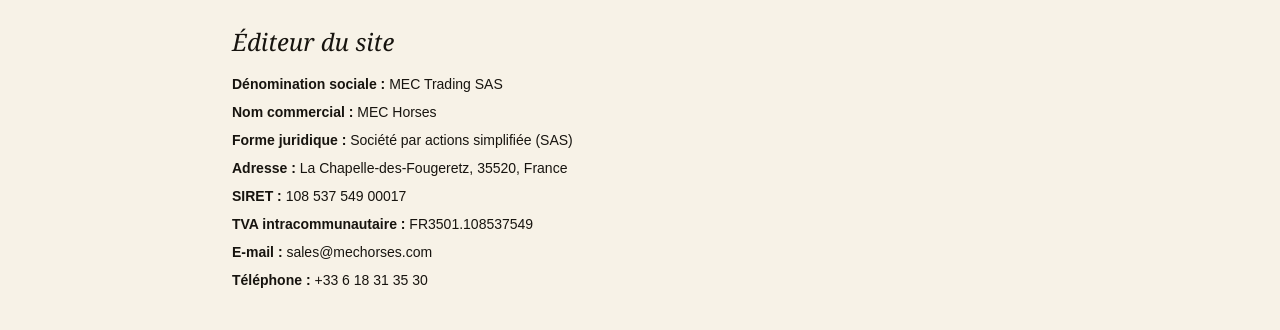
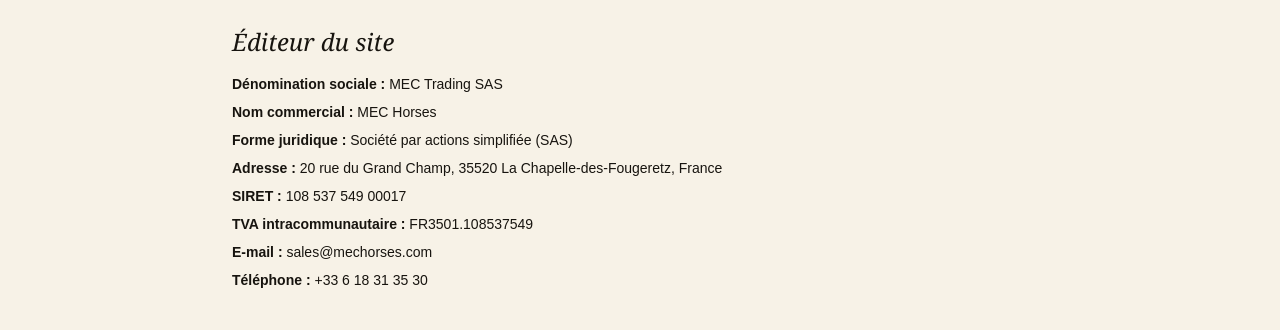
Before and after one commit to mectrading77-MMG/mec-trading-horses, a Next.js app in the folder mec-trading-horses/mec-trading/: page /en/legal/mentions-legales in a window 1280 px wide. Shown: the part 356-686 px from the top of the page. Built offline with nearby package versions, Linux system fonts and the light colour scheme.

Commit message:
Update legal notice with full registered address

```diff
--- a/mec-trading-horses/mec-trading/src/app/[locale]/(site)/legal/mentions-legales/page.tsx
+++ b/mec-trading-horses/mec-trading/src/app/[locale]/(site)/legal/mentions-legales/page.tsx
@@ -5,7 +5,7 @@ export default function MentionsLegalesPage() {
       <h1 className="mt-4 font-display text-4xl italic sm:text-5xl">Mentions légales</h1>
       <p className="mt-5 text-sm leading-7 text-charcoal/65">Informations relatives à l’éditeur du site mechorses.com, conformément à la réglementation française applicable.</p>
       <div className="mt-10 space-y-8 text-sm leading-7">
-        <section><h2 className="font-display text-2xl italic">Éditeur du site</h2><p className="mt-3"><strong>Dénomination sociale :</strong> MEC Trading SAS<br/><strong>Nom commercial :</strong> MEC Horses<br/><strong>Forme juridique :</strong> Société par actions simplifiée (SAS)<br/><strong>Adresse :</strong> La Chapelle-des-Fougeretz, 35520, France<br/><strong>SIRET :</strong> 108 537 549 00017<br/><strong>TVA intracommunautaire :</strong> FR3501.108537549<br/><strong>E-mail :</strong> sales@mechorses.com<br/><strong>Téléphone :</strong> +33 6 18 31 35 30</p></section>
+        <section><h2 className="font-display text-2xl italic">Éditeur du site</h2><p className="mt-3"><strong>Dénomination sociale :</strong> MEC Trading SAS<br/><strong>Nom commercial :</strong> MEC Horses<br/><strong>Forme juridique :</strong> Société par actions simplifiée (SAS)<br/><strong>Adresse :</strong> 20 rue du Grand Champ, 35520 La Chapelle-des-Fougeretz, France<br/><strong>SIRET :</strong> 108 537 549 00017<br/><strong>TVA intracommunautaire :</strong> FR3501.108537549<br/><strong>E-mail :</strong> sales@mechorses.com<br/><strong>Téléphone :</strong> +33 6 18 31 35 30</p></section>
         <section><h2 className="font-display text-2xl italic">Direction de la publication</h2><p className="mt-3">Directeur de la publication : Mostafa ABDELMONEM, représentant légal de MEC Trading SAS.</p></section>
         <section><h2 className="font-display text-2xl italic">Hébergement</h2><p className="mt-3">Le site est déployé via la plateforme Vercel. Les coordonnées légales complètes de l’hébergeur (dénomination et adresse) doivent être confirmées et ajoutées dans cette rubrique.</p></section>
         <section><h2 className="font-display text-2xl italic">Propriété intellectuelle</h2><p className="mt-3">Sauf mention contraire, les textes, éléments graphiques, photographies, logos et contenus du site sont protégés par les règles applicables en matière de propriété intellectuelle. Toute reproduction ou réutilisation non autorisée est interdite.</p></section>
```
